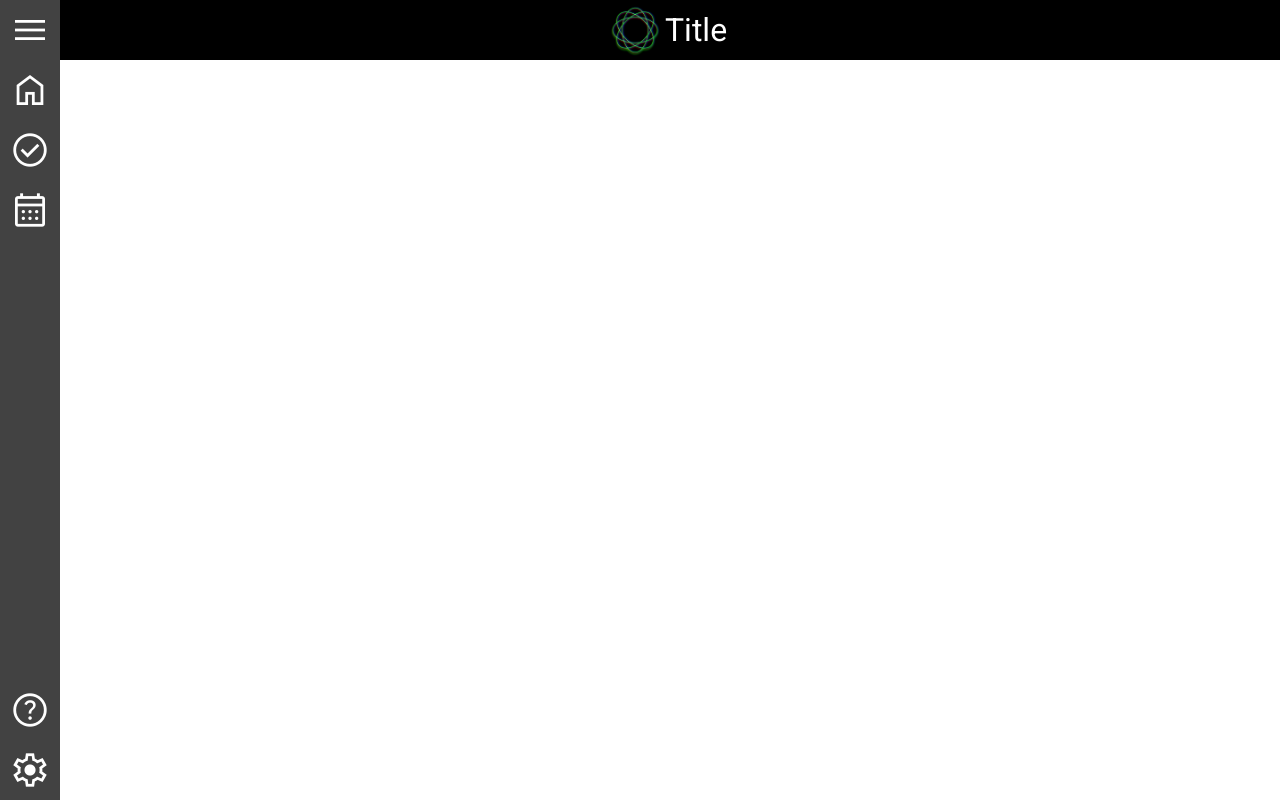
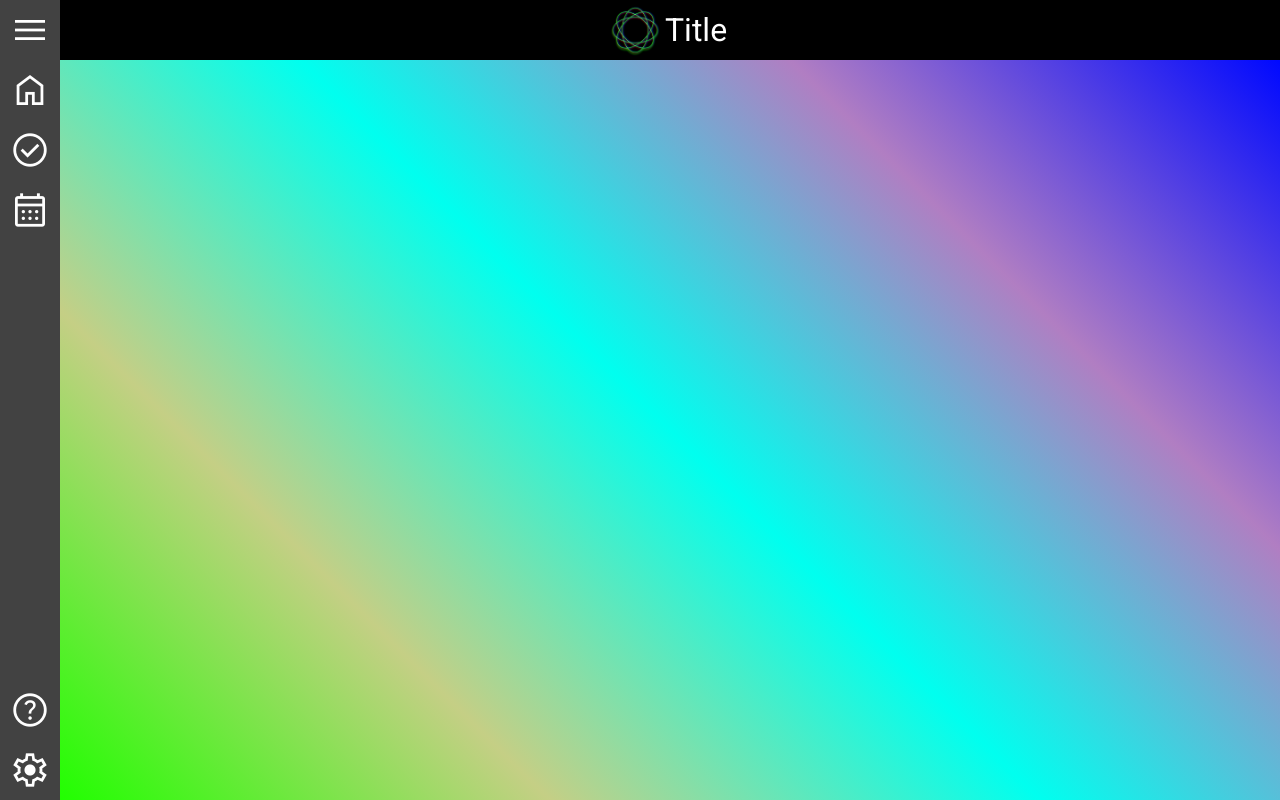
Before and after one commit to Youahm48/Web-Application, a React (Vite) app: page /settings in a window 1280 px wide. Built offline with nearby package versions, Linux system fonts and the light colour scheme.

Commit message:
Added style to src/app

```diff
--- a/src/App.css
+++ b/src/App.css
@@ -13,9 +13,13 @@
 
 #vertical-container {
   width: 100%;
+  height: 100vh;
 }
 
 #main {
+  /*fix this later if it's necessary*/
+  height: calc(100% - 60px);
+  background: linear-gradient(45deg, rgba(33,255,0,1) 0%, rgba(133,154,0,0.4766281512605042) 25%, rgba(0,255,239,1) 50%, rgba(100,0,135,0.5074404761904762) 75%, rgba(0,9,255,1) 100%);
 }
 
 .material-symbols-outlined {
```
